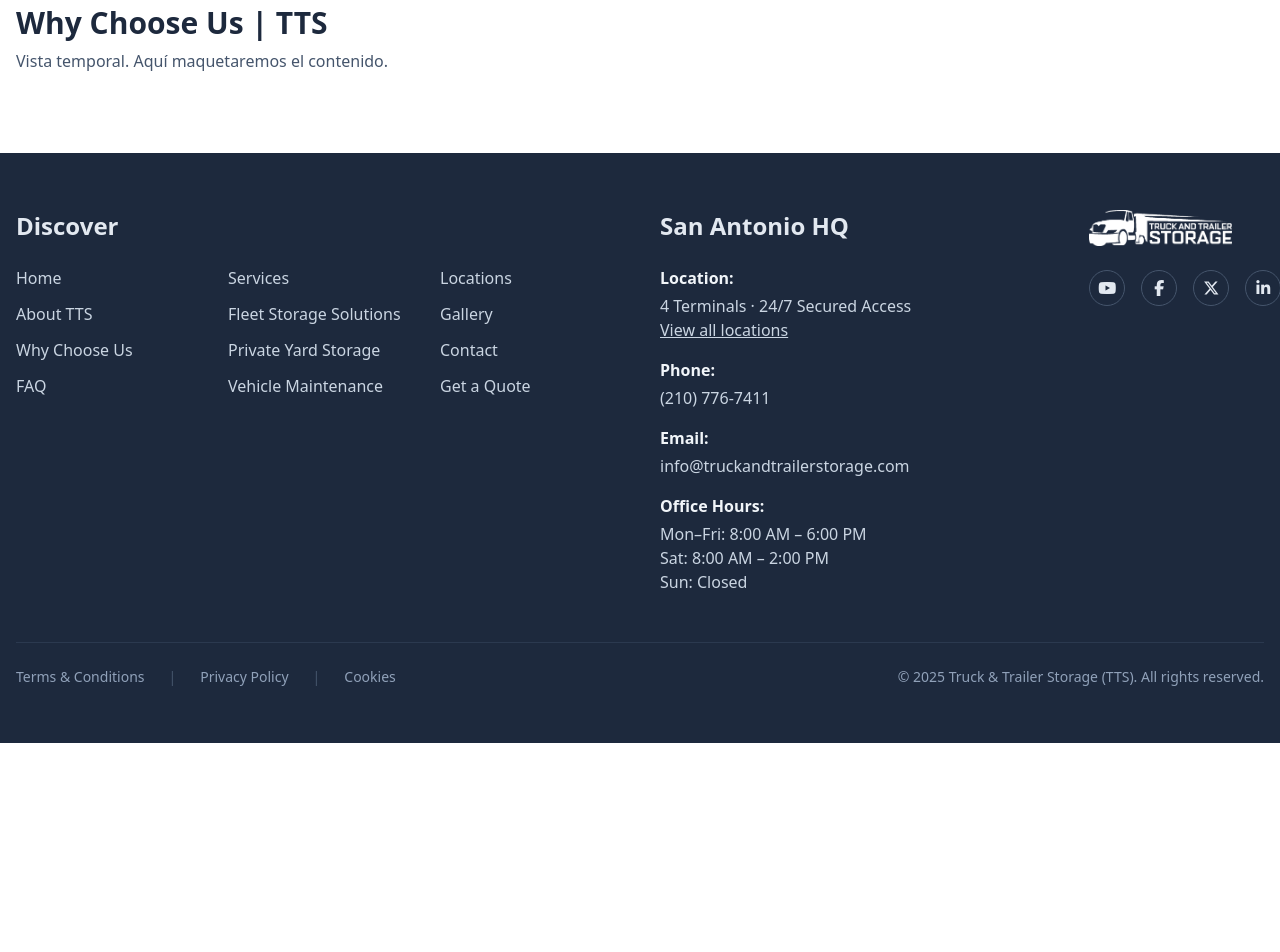
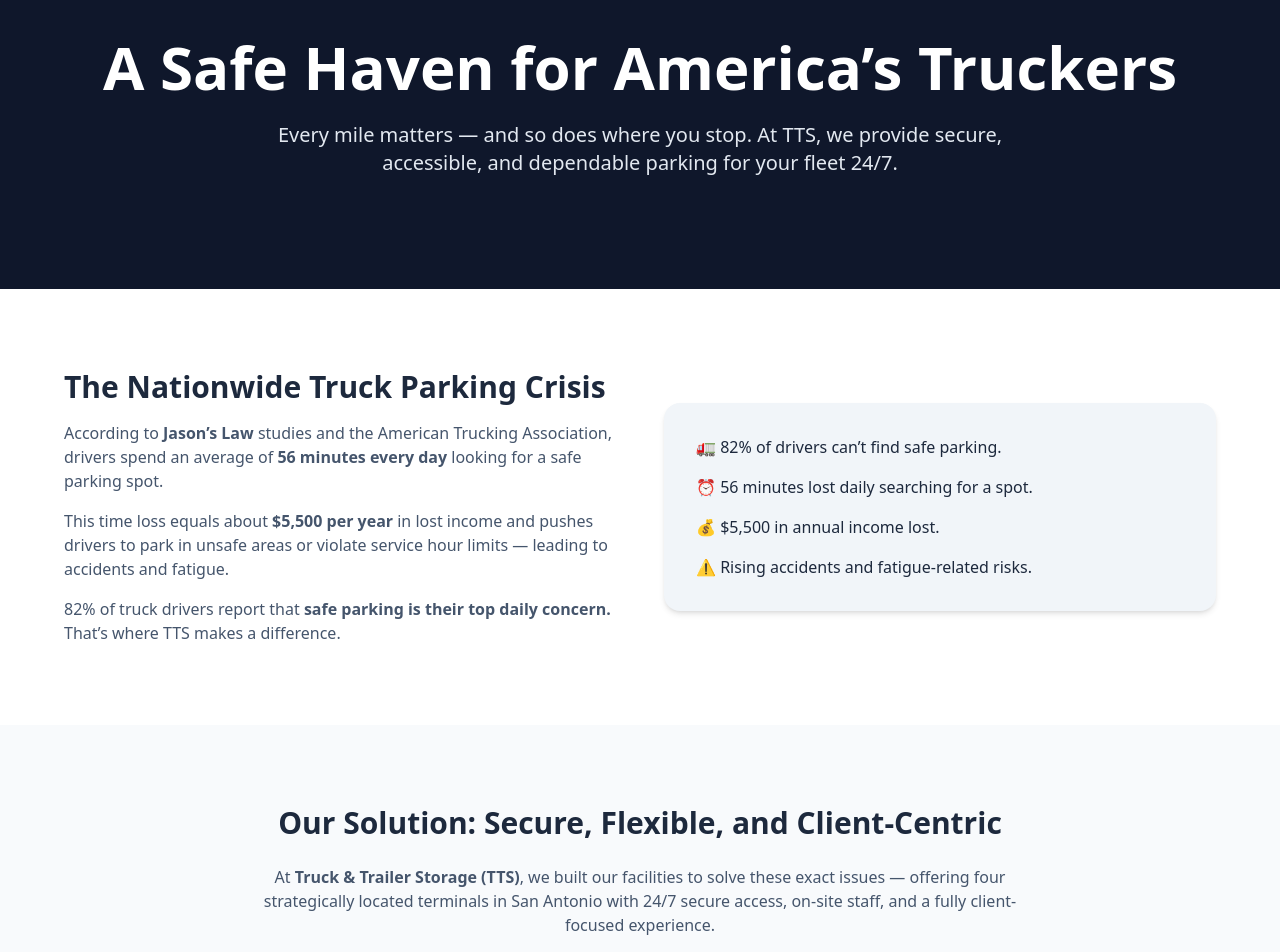
Before and after one commit to cceo-developer/truck-and-trailer-website, a Vue app: page /why-choose-us in a window 1280 px wide. Shown: the part 140-1092 px from the top of the page. Before the commit the page ends 883 px from the top, so only its background shows below. Built offline with nearby package versions, Linux system fonts and the light colour scheme.

Commit message:
feat: :sparkles: Finish Why Choose Us section

```diff
--- /dev/null
+++ b/src/components/whyChooseUs/BenefitsSection.vue
@@ -0,0 +1,39 @@
+<template>
+    <section class="bg-white py-20 px-6">
+        <div class="max-w-6xl mx-auto">
+            <h2 class="text-center text-3xl font-bold text-slate-800 mb-12">
+                Why Truck & Trailer Storage?
+            </h2>
+            <div class="grid md:grid-cols-2 lg:grid-cols-4 gap-8">
+                <div class="text-center">
+                    <i class="fa-solid fa-shield-halved text-4xl text-emerald-600 mb-3"></i>
+                    <h4 class="font-semibold text-lg mb-2">Ultimate Security</h4>
+                    <p class="text-slate-600 text-sm">24/7 surveillance, gated access, and on-site personnel ensure total protection.</p>
+                </div>
+                <div class="text-center">
+                    <i class="fa-solid fa-warehouse text-4xl text-emerald-600 mb-3"></i>
+                    <h4 class="font-semibold text-lg mb-2">Value Added Services</h4>
+                    <p class="text-slate-600 text-sm">Maintenance checks, vehicle cleaning, battery charging, and more.</p>
+                </div>
+                <div class="text-center">
+                    <i class="fa-solid fa-map-location-dot text-4xl text-emerald-600 mb-3"></i>
+                    <h4 class="font-semibold text-lg mb-2">Multiple Locations</h4>
+                    <p class="text-slate-600 text-sm">Four terminals in San Antonio for flexible fleet management.</p>
+                </div>
+                <div class="text-center">
+                    <i class="fa-solid fa-handshake text-4xl text-emerald-600 mb-3"></i>
+                    <h4 class="font-semibold text-lg mb-2">Client-Centric Flexibility</h4>
+                    <p class="text-slate-600 text-sm">Dedicated account managers and customizable storage plans.</p>
+                </div>
+            </div>
+        </div>
+    </section>
+</template>
+
+<script setup>
+
+</script>
+
+<style scoped>
+
+</style>
--- /dev/null
+++ b/src/components/whyChooseUs/CTASection.vue
@@ -0,0 +1,24 @@
+<template>
+    <section class="bg-emerald-600 text-white py-20 px-6 text-center">
+        <div class="max-w-4xl mx-auto">
+            <h2 class="text-3xl font-bold mb-4">Ready to Secure Your Fleet?</h2>
+            <p class="mb-8 text-slate-100">Get in touch with our team today and discover the safest truck & trailer storage in San Antonio.</p>
+            <div class="flex flex-wrap justify-center gap-4">
+                <RouterLink to="/quote" class="bg-white text-emerald-700 px-6 py-3 rounded-lg font-semibold shadow hover:bg-slate-100 transition">
+                    Get a Quote
+                </RouterLink>
+                <RouterLink to="/contact" class="border border-white px-6 py-3 rounded-lg font-semibold hover:bg-white hover:text-emerald-700 transition">
+                    Contact Us
+                </RouterLink>
+            </div>
+        </div>
+    </section>
+</template>
+
+<script setup>
+
+</script>
+
+<style scoped>
+
+</style>
--- /dev/null
+++ b/src/components/whyChooseUs/HeroSection.vue
@@ -0,0 +1,27 @@
+<template>
+
+        <!-- 🌄 HERO -->
+        <section class="relative bg-slate-900 text-white">
+<!--            <div class="absolute inset-0">-->
+<!--                <img src="@/assets/truck/locations/zarzamora-night.jpg" alt="TTS Safe Parking" class="w-full h-full object-cover opacity-40">-->
+<!--            </div>-->
+
+            <div class="relative z-10 max-w-6xl mx-auto px-6 py-28 text-center">
+                <h1 class="text-4xl md:text-6xl font-bold mb-6">
+                    A Safe Haven for America’s Truckers
+                </h1>
+                <p class="text-lg md:text-xl text-slate-200 max-w-3xl mx-auto">
+                    Every mile matters — and so does where you stop.
+                    At TTS, we provide secure, accessible, and dependable parking for your fleet 24/7.
+                </p>
+            </div>
+        </section>
+</template>
+
+<script setup>
+
+</script>
+
+<style scoped>
+
+</style>
--- /dev/null
+++ b/src/components/whyChooseUs/ProblemSection.vue
@@ -0,0 +1,40 @@
+<template>
+    <section class="bg-white py-20 px-6">
+        <div class="max-w-6xl mx-auto grid md:grid-cols-2 gap-12 items-center">
+            <div>
+                <h2 class="text-3xl font-bold text-slate-800 mb-4">
+                    The Nationwide Truck Parking Crisis
+                </h2>
+                <p class="text-slate-600 mb-4">
+                    According to <strong>Jason’s Law</strong> studies and the American Trucking Association,
+                    drivers spend an average of <strong>56 minutes every day</strong> looking for a safe parking spot.
+                </p>
+                <p class="text-slate-600 mb-4">
+                    This time loss equals about <strong>$5,500 per year</strong> in lost income and pushes drivers to park
+                    in unsafe areas or violate service hour limits — leading to accidents and fatigue.
+                </p>
+                <p class="text-slate-600">
+                    82% of truck drivers report that <strong>safe parking is their top daily concern.</strong>
+                    That’s where TTS makes a difference.
+                </p>
+            </div>
+
+            <div class="bg-slate-100 rounded-2xl p-8 shadow-md">
+                <ul class="space-y-4">
+                    <li>🚛 82% of drivers can’t find safe parking.</li>
+                    <li>⏰ 56 minutes lost daily searching for a spot.</li>
+                    <li>💰 $5,500 in annual income lost.</li>
+                    <li>⚠️ Rising accidents and fatigue-related risks.</li>
+                </ul>
+            </div>
+        </div>
+    </section>
+</template>
+
+<script setup>
+
+</script>
+
+<style scoped>
+
+</style>
--- /dev/null
+++ b/src/components/whyChooseUs/SolutionSection.vue
@@ -0,0 +1,37 @@
+<template>
+    <section class="bg-slate-50 py-20 px-6">
+        <div class="max-w-6xl mx-auto text-center">
+            <h2 class="text-3xl font-bold text-slate-800 mb-6">
+                Our Solution: Secure, Flexible, and Client-Centric
+            </h2>
+            <p class="max-w-3xl mx-auto text-slate-600 mb-12">
+                At <strong>Truck & Trailer Storage (TTS)</strong>, we built our facilities to solve these exact issues —
+                offering four strategically located terminals in San Antonio with 24/7 secure access,
+                on-site staff, and a fully client-focused experience.
+            </p>
+
+            <div class="grid md:grid-cols-3 gap-8">
+                <div class="bg-white rounded-2xl p-8 shadow-sm border">
+                    <h3 class="font-semibold text-xl mb-3">24/7 Security</h3>
+                    <p class="text-slate-600">Fenced yards, surveillance cameras, and access logs to guarantee total peace of mind.</p>
+                </div>
+                <div class="bg-white rounded-2xl p-8 shadow-sm border">
+                    <h3 class="font-semibold text-xl mb-3">Convenient Locations</h3>
+                    <p class="text-slate-600">Four terminals near major routes, making access simple and efficient.</p>
+                </div>
+                <div class="bg-white rounded-2xl p-8 shadow-sm border">
+                    <h3 class="font-semibold text-xl mb-3">Flexible Storage</h3>
+                    <p class="text-slate-600">Short or long-term, indoor or yard — you choose what fits your fleet best.</p>
+                </div>
+            </div>
+        </div>
+    </section>
+</template>
+
+<script setup>
+
+</script>
+
+<style scoped>
+
+</style>
--- a/src/router/index.js
+++ b/src/router/index.js
@@ -9,6 +9,7 @@ const StubPage = () => import('@/views/stub.vue');
 const LocationsList = () => import('@/components/locations/LocationsList.vue');
 const LocationDetail = () => import('@/components/locations/LocationDetail.vue');
 const About = () => import('@/views/About.vue');
+const WhyChooseUs = () => import('@/views/WhyChooseUs.vue');
 
 const NotFound = () => import('@/views/NotFound.vue');
 
@@ -32,7 +33,7 @@ export default createRouter({
 
         // Pages institucionales
         { path: '/about',          name: 'about',          component: About, meta: { title: 'About TTS' } },
-        { path: '/why-choose-us',  name: 'why-choose-us',  component: StubPage, meta: { title: 'Why Choose Us | TTS' } },
+        { path: '/why-choose-us',  name: 'why-choose-us',  component: WhyChooseUs, meta: { title: 'Why Choose Us | TTS' } },
         { path: '/gallery',        name: 'gallery',        component: StubPage, meta: { title: 'Gallery | TTS' } },
         { path: '/faq',            name: 'faq',            component: StubPage, meta: { title: 'FAQ | TTS' } },
 
--- /dev/null
+++ b/src/views/WhyChooseUs.vue
@@ -0,0 +1,22 @@
+<template>
+    <div>
+        <HeroSection />
+        <ProblemSection />
+        <SolutionSection />
+        <BenefitsSection />
+        <CTASection />
+    </div>
+</template>
+
+<script setup>
+
+import HeroSection from "@/components/whyChooseUs/HeroSection.vue";
+import ProblemSection from "@/components/whyChooseUs/ProblemSection.vue";
+import SolutionSection from "@/components/whyChooseUs/SolutionSection.vue";
+import BenefitsSection from "@/components/whyChooseUs/BenefitsSection.vue";
+import CTASection from "@/components/whyChooseUs/CTASection.vue";
+</script>
+
+<style scoped>
+
+</style>
```
